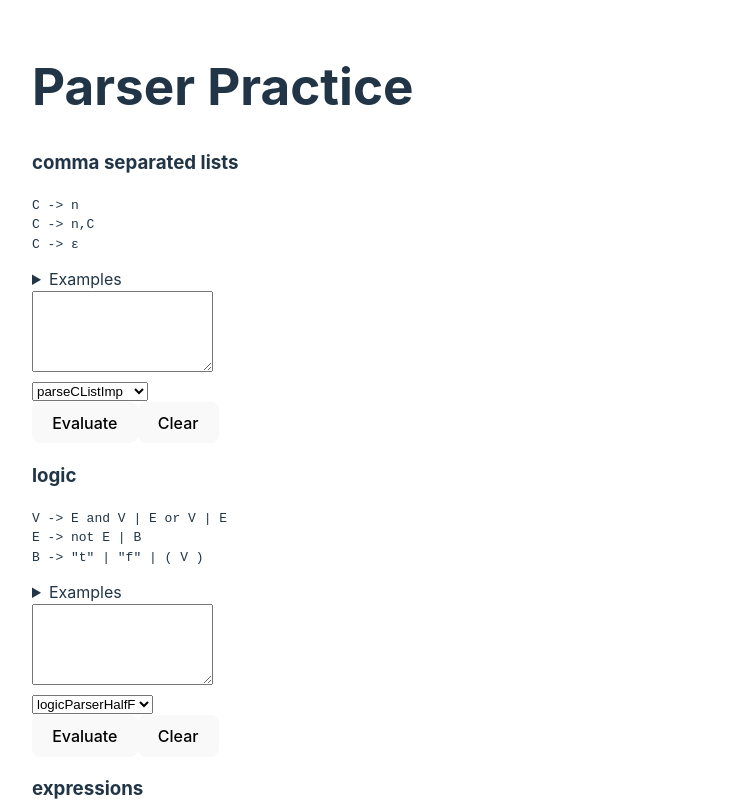
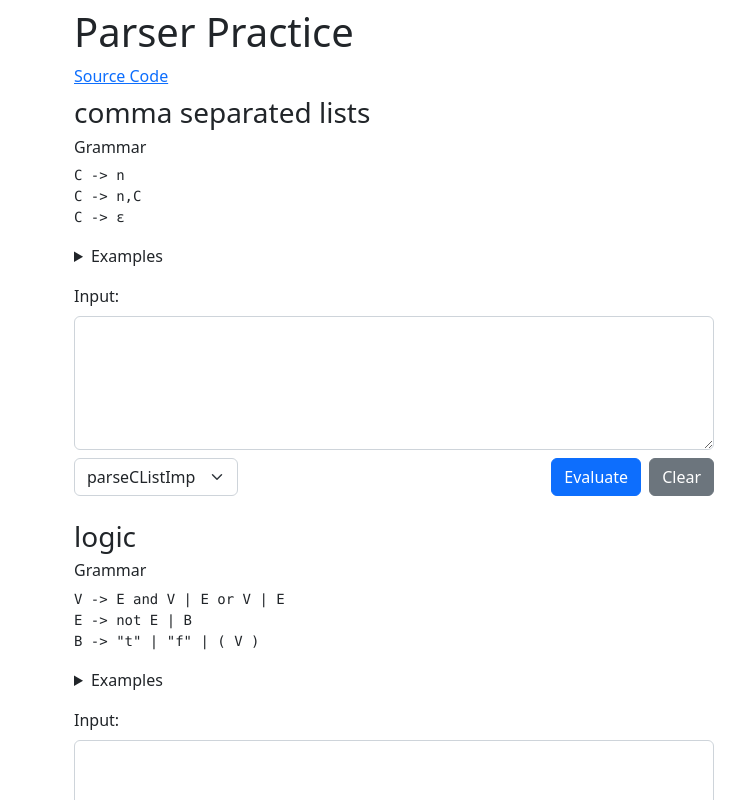
Before and after one commit to adueck/parser-practice, a React (Vite) app: page / in a window 1280 px wide. Shown: the top 800 px of the page, without its empty margins (8-753 px from the left). Built offline with nearby package versions, Linux system fonts and the light colour scheme.

Commit message:
improve css

```diff
--- a/package.json
+++ b/package.json
@@ -10,6 +10,7 @@
     "test": "jest"
   },
   "dependencies": {
+    "bootstrap": "^5.2.3",
     "react": "^18.2.0",
     "react-dom": "^18.2.0"
   },
--- a/src/App.css
+++ /dev/null
@@ -1,4 +0,0 @@
-#root {
-  max-width: 1280px;
-  padding: 1rem 2rem;
-}
--- a/src/App.tsx
+++ b/src/App.tsx
@@ -1,10 +1,12 @@
-import './App.css'
 import LanguageShowCase from './components/LanguageShowcase';
 import { languages } from './languages/languages';
 
 function App() {
-  return <div>
+  return <div className="container pt-2 pb-4">
     <h1>Parser Practice</h1>
+    <div className="mb-2">
+      <a href="https://github.com/adueck/parser-practice">Source Code</a>
+    </div>
     {languages.map((l) => (
       <LanguageShowCase
         title={l.name}
--- a/src/components/LanguageShowcase.tsx
+++ b/src/components/LanguageShowcase.tsx
@@ -37,14 +37,15 @@ function LanguageShowCase<T>({ tokenizer, parsers, evaluator, title, grammar, ex
     setTree(undefined);
   }
   return (
-    <div className="App">
+    <div className="mb-4" style={{ maxWidth: "40rem" }}>
       <h3>{title}</h3>
+      <h6>Grammar</h6>
       <pre>
         <code>
           {grammar}
         </code>
       </pre>
-      <details>
+      <details className="mb-3">
         <summary>Examples</summary>
         {examples.map((ex) => <pre key={ex.input}>{`
 ${ex.input}
@@ -52,31 +53,41 @@ ${`>>`} ${ex.value}`
 }</pre>)}
       </details>
       <form onSubmit={handleSubmit}>
+        <div className="mb-2">
+          <label className="form-label">Input:</label>
           <textarea
-          cols={20}
+            className="form-control"
             rows={5}
             value={text}
             onChange={handleTextChange}
           />
+        </div>
+        <div className="d-flex flex-row justify-content-between">
           <div>
-        <select value={parser} onChange={e => setParser(parseInt(e.target.value))}>
+            <select
+              className="form-select"
+              value={parser}
+              onChange={e => setParser(parseInt(e.target.value))}
+            >
               {parsers.map((p, i) => (
                 <option value={i}>{p.label}</option>
               ))}
             </select>
           </div>
           <div>
-          <button type="submit">Evaluate</button>
-          <button onClick={handleClear}>Clear</button>
+            <button className="btn btn-primary me-2" type="submit">Evaluate</button>
+            <button className="btn btn-secondary" onClick={handleClear}>Clear</button>
+          </div>
         </div>
       </form>
-      <div>
-        {result !== undefined && <pre>{result}</pre>}
-      </div>
-      {tree && <div style={{ textAlign: "left" }}>
+      {result !== "" && <div>
+        <div className="py-2">Result:</div>
+        <samp>{result}</samp>
+      </div>}
+      {tree && <div className="py-2">
         <details>
           <summary>AST</summary>
-          <pre>{JSON.stringify(tree, null, "  ")}</pre>
+          <pre className="mt-2">{JSON.stringify(tree, null, "  ")}</pre>
         </details>
       </div>}
     </div>
--- a/src/index.css
+++ /dev/null
@@ -1,61 +0,0 @@
-:root {
-  font-family: Inter, system-ui, Avenir, Helvetica, Arial, sans-serif;
-  line-height: 1.5;
-  font-weight: 400;
-
-  color-scheme: light dark;
-  color: rgba(255, 255, 255, 0.87);
-  background-color: #242424;
-
-  font-synthesis: none;
-  text-rendering: optimizeLegibility;
-  -webkit-font-smoothing: antialiased;
-  -moz-osx-font-smoothing: grayscale;
-  -webkit-text-size-adjust: 100%;
-}
-
-a {
-  font-weight: 500;
-  color: #646cff;
-  text-decoration: inherit;
-}
-a:hover {
-  color: #535bf2;
-}
-
-h1 {
-  font-size: 3.2em;
-  line-height: 1.1;
-}
-
-button {
-  border-radius: 8px;
-  border: 1px solid transparent;
-  padding: 0.6em 1.2em;
-  font-size: 1em;
-  font-weight: 500;
-  font-family: inherit;
-  background-color: #1a1a1a;
-  cursor: pointer;
-  transition: border-color 0.25s;
-}
-button:hover {
-  border-color: #646cff;
-}
-button:focus,
-button:focus-visible {
-  outline: 4px auto -webkit-focus-ring-color;
-}
-
-@media (prefers-color-scheme: light) {
-  :root {
-    color: #213547;
-    background-color: #ffffff;
-  }
-  a:hover {
-    color: #747bff;
-  }
-  button {
-    background-color: #f9f9f9;
-  }
-}
--- a/src/languages/comma-list/types.ts
+++ b/src/languages/comma-list/types.ts
@@ -1 +1,5 @@
+export const cListGrammar = `C -> n
+C -> n,C
+C -> ε`;
+
 export type CList = number[];
--- a/src/languages/expressions/types.ts
+++ b/src/languages/expressions/types.ts
@@ -1,3 +1,8 @@
+export const expressionsGrammar =
+`E -> E + T | E - T | T
+T -> T * F | T / F | F
+F -> (E) | number`;
+
 export type Expr = {
     op: "+",
     left: Expr,
--- a/src/languages/languages.ts
+++ b/src/languages/languages.ts
@@ -13,6 +13,11 @@ import { evaluateTernary } from "./ternary/evaluator";
 import { miniLispTokenizer } from "./mini-lisp/tokenizer";
 import miniLispParsers from "./mini-lisp/parser";
 import { evaluateSExp } from "./mini-lisp/evaluator";
+import { miniLispGrammar } from "./mini-lisp/types";
+import { ternaryGrammar } from "./ternary/types";
+import { expressionsGrammar } from "./expressions/types";
+import { logicGrammar } from "./logic/types";
+import { cListGrammar } from "./comma-list/types";
 
 export const languages: {
     name: string,
@@ -44,9 +49,7 @@ export const languages: {
                 value: 13,
             },
         ],
-        grammar: `C -> n
-C -> n,C
-C -> ε`,
+        grammar: cListGrammar,
     },
     {
         name: "logic",
@@ -75,9 +78,7 @@ C -> ε`,
                 value: false,
             },
         ],
-        grammar: `V -> E and V | E or V | E
-E -> not E | B
-B -> "t" | "f" | ( V )`,
+        grammar: logicGrammar,
     },
     {
         name: "expressions",
@@ -102,9 +103,7 @@ B -> "t" | "f" | ( V )`,
                 value: 123,
             },
         ],
-        grammar: `E -> E + T | E - T | T
-T -> T * F | T / F | F
-F -> (E) | number`,
+        grammar: expressionsGrammar,
     },
     {
         name: "ternary",
@@ -127,8 +126,7 @@ F -> (E) | number`,
                 value: false,
             },
         ],
-        grammar: `T -> ( T ) ? T : T
-T -> "t" | "f"`,
+        grammar: ternaryGrammar,
     },
     {
         name: "mini-lisp",
@@ -153,9 +151,6 @@ T -> "t" | "f"`,
                 value: 5,
             },
         ],
-        grammar: `S -> number
-S -> SL
-SL -> (F S S)
-F -> "+" | "-" | "*" | "/"`,
+        grammar: miniLispGrammar,
     },
 ];
--- a/src/languages/logic/types.ts
+++ b/src/languages/logic/types.ts
@@ -1,3 +1,8 @@
+export const logicGrammar =
+`V -> E and V | E or V | E
+E -> not E | B
+B -> "t" | "f" | ( V )`;
+
 export const logicTokens = ["f", "t", "and", "or", "not", "(", ")"] as const;
 export type LogicToken = typeof logicTokens[number];
 
--- a/src/languages/mini-lisp/types.ts
+++ b/src/languages/mini-lisp/types.ts
@@ -1,7 +1,9 @@
-// S -> number
-// S -> SL
-// SL -> (F S S)
-// F -> "+" | "-" | "*" | "/"
+export const miniLispGrammar =
+`S -> number
+S -> SL
+SL -> (F S S)
+F -> "+" | "-" | "*" | "/"`;
+
 
 export type SExp = number | SL;
 
--- a/src/languages/ternary/types.ts
+++ b/src/languages/ternary/types.ts
@@ -1,3 +1,7 @@
+export const ternaryGrammar =
+`T -> ( T ) ? T : T
+T -> "t" | "f"`;
+
 export type Ternary = {
     value: Ternary,
     if: Ternary,
```
Also changed, not shown: src/main.tsx (+4 -4 lines), 1 other file (tests, documents, lock files or other folders). Lines whose indentation alone changed are shown as unchanged.
